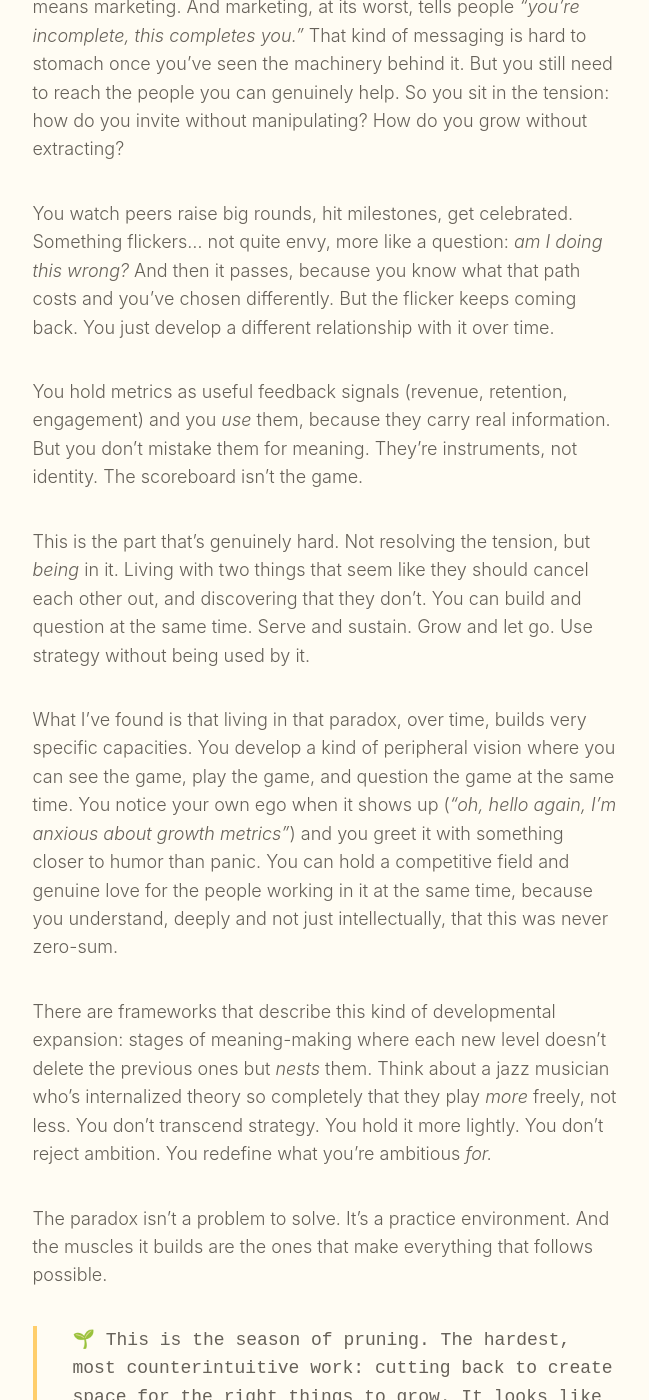
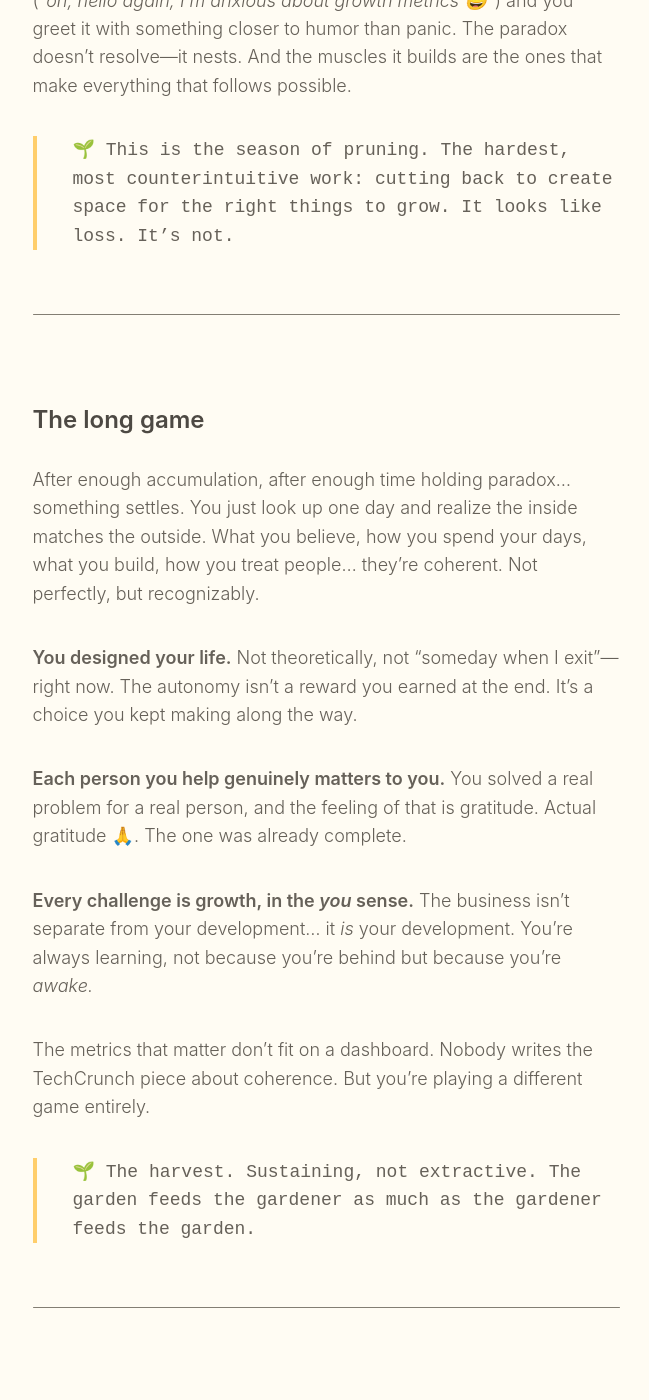
Before and after one commit to paulmederos/pm17, a Jekyll site: the page built from _posts/2026-02-26-purpose-driven-entrepreneurship.md, in a window 1280 px wide and 1400 px high, scrolled down 8060 px. Shown: the whole window, without its empty margins (314-963 px from the left). Built offline with Jekyll 4.4.1, drawn with Linux system fonts in a browser that asks for light colours; some web fonts are replaced; some of the changed text lies outside the part shown.

Commit message:
Editorial tightening pass + emoji across full article
Hunger (-30%):
- Cut hedging paragraph, fold best line into para 1
- Add 🤓 (glasses) and 🤘 (hoody)

Struggle (-40%):
- Merge Alysa + games paragraphs into one
- Cut "This matters because" throat-clearing
- Add 🎮 (games)

Accumulation (-10%):
- Cut "helping a hundred" comparison, trust "the one was
  already whole"

Narrowing:
- "Welcome to 'playing on hard mode' 😎" as closing mic-drop

Paradox (-40%):
- Cut jazz musician / developmental frameworks paragraph
- Collapse peripheral vision + ego into one paragraph
- "The paradox doesn't resolve—it nests." (one sentence does
  the work of a whole paragraph)
- Add 😅 (ego greeting)

Long game (-45%):
- Trust the bold declarations to land without re-explanation
- "Nobody writes the TechCrunch piece about coherence" (better
  callback to intro)
- Add 🙏 (gratitude)

Structure:
- Remove Act I/II/III labels (trail notes don't need screenplay
  ceremony)

https://claude.ai/code/session_01QhCz29cSLapAw2svC4Kms6

```diff
--- a/_posts/2026-02-26-purpose-driven-entrepreneurship.md
+++ b/_posts/2026-02-26-purpose-driven-entrepreneurship.md
@@ -17,9 +17,7 @@ These are my trail notes from that path, a collection of thoughts and notes that
 
 ## The hunger
 
-When you're starting out, you're so hungry!! the hunger is everything. You want to build, learn, grow, do all the things. You want to prove you can do it. You admire the people who've done it, the icons (yup, you'll get a pair of circular rimmed glasses) and founders (put on that hoody yo) who made something from nothing. You study their playbooks. You measure yourself against their metrics: revenue, users, valuation, title, reputation, resume, experience, etc etc.
-
-There's nothing wrong with any of that. The hunger is real, and it teaches you real things. How to ship. How to endure. How to show up when you don't want to. How to work with others. You learn to build... and building is a skill you'll carry forever.
+When you're starting out, you're so hungry!! the hunger is everything. You want to build, learn, grow, do all the things. You want to prove you can do it. You admire the people who've done it, the icons (yup, you'll get a pair of circular rimmed glasses 🤓) and founders (put on that hoody yo 🤘) who made something from nothing. You study their playbooks. You measure yourself against their metrics: revenue, users, valuation, title, reputation, resume, experience, etc etc. The hunger teaches you real things—how to ship, how to endure, how to show up when you don't want to—and building is a skill you'll carry forever.
 
 But underneath the hunger, there's a different signal. You'll feel it before you know what it is... it sounds something like: *Do I actually want to play this game? Is this it? or is this just what everyone's doing because everyone's doing it?*
 
@@ -27,21 +25,17 @@ But underneath the hunger, there's a different signal. You'll feel it before you
 
 ## First: your relationship with struggle
 
-Before any of the rest of this matters, there's something that nobody puts in the "how to be a founder" guides. Something that might change whether the purpose-driven path is even possible for the current version of you.
+Before any of the rest of this matters, there's something nobody puts in the "how to be a founder" guides.
 
 **You have to learn to love the struggle itself.**
 
-You've all seen [the clip of Alysa Liu talking about how she loves struggling](https://www.linkedin.com/posts/drbecky_i-love-struggling-when-i-heard-olympic-activity-7434617511125417984-REBM). You dont have to tolerate it, can't just white-knuckle through it: actually finding something you love in it, your mind craving the feeling that says *this is where growth happens, and growth is the point.*
+You've all seen [the clip of Alysa Liu talking about how she loves struggling](https://www.linkedin.com/posts/drbecky_i-love-struggling-when-i-heard-olympic-activity-7434617511125417984-REBM). You can't just white-knuckle through it: you have to find something you love in it, your mind craving the feeling that says *this is where growth happens, and growth is the point.* For me it was games and athletics—hours of dying on the same level, failing the same trick, going back in because you just wanna figure it out 🎮. Frustration *is* the practice.
 
-This might come from unexpected places. For me, it was games and athletics. Hours and hours of throwing yourself at something hard, dying on the same level, failing the same trick, and going back in. Because you love it so much, and you just wanna figure it out. you deal with that frustration, and frustration *is* the practice. The struggle means you're in it. It means you're getting better.
-
-This matters because everything that follows (the small daily choices, the paradoxes, the long invisible road) is hard. Not hard in the way a "16-hour hack all day" or "better figure this out in the next few weeks or I'm broke" kind way. Hard in the way that **questioning your own assumptions while everyone around you seems certain** is hard. If struggle feels like failure, you'll bail at the first identity-level challenge and run back to the default playbook. If struggle feels like signal... *I'm in it, I'm learning, I'm making progress*... then the whole path opens up.
+Everything that follows (the small daily choices, the paradoxes, the long invisible road) is hard. Not "16-hour hack" hard. Hard in the way that **questioning your own assumptions while everyone around you seems certain** is hard. If struggle feels like failure, you'll bail at the first identity-level challenge and run back to the default playbook. If struggle feels like signal... *I'm in it, I'm learning, I'm making progress*... then the whole path opens up.
 
 > 🌱 This is the quality of the soil. Before anything can grow here, this relationship with difficulty has to be in place. Everything else is downstream of it.
 
 ---
-
-**Act I**
 
 ## The accumulation
 
@@ -53,7 +47,7 @@ You share something valuable with someone who's technically a competitor (a real
 
 You say no to something that looks impressive on paper (the rocket ship startup, the big raise, the prestigious title) because something in you knows it doesn't fit. You can't fully articulate why. You just know. And that "knowing" costs you something, because everyone around you would have said yes.
 
-You help one person solve a real problem, actually solve it, in a *their-life-is-a-little-better-now* way... and the feeling is complete. Not a stepping stone. Not a proof of concept. Just: *I helped, and that matters.* You notice that helping a hundred people doesn't make you proportionally happier. It feels good, sure. But the one was already whole.
+You help one person solve a real problem, actually solve it, in a *their-life-is-a-little-better-now* way... and the feeling is complete. Not a stepping stone. Not a proof of concept. Just: *I helped, and that matters.* The one was already whole.
 
 You choose autonomy over prestige. Coherence over optimization. Learning over winning.
 
@@ -182,13 +176,11 @@ Two forces, pressing from different directions. Experience reveals the dead ends
 
 The hard part is the communication gap. You're standing in a corridor you can see perfectly, making decisions that feel obvious from where you are—and the people around you think you're being stubborn. Or overthinking. Or leaving money on the table. Research on expert-novice gaps shows this is structural, not personal.[^5] The curse of knowledge is that you can't un-know what you've seen, and you can't easily show someone else what's visible from where you're standing.
 
-Patrick and I like to call it "playing on hard mode" 😎 The decisions are often clearer than they've ever been—it's hard because almost nobody else can see the corridor you're in.
+The decisions are often clearer than they've ever been—it's hard because almost nobody else can see the corridor you're in. Welcome to "playing on hard mode" 😎
 
 > 🌱 The path gets narrower, and it gets more yours. Everything that grows here, you planted on purpose.
 
 ---
-
-**Act II**
 
 ## The paradox
 
@@ -198,37 +190,27 @@ Somewhere in the accumulation, you hit a different kind of challenge. It's not t
 
 You care about helping people. You also need to reach them, which means marketing. And marketing, at its worst, tells people *"you're incomplete, this completes you."* That kind of messaging is hard to stomach once you've seen the machinery behind it. But you still need to reach the people you can genuinely help. So you sit in the tension: how do you invite without manipulating? How do you grow without extracting?
 
-You watch peers raise big rounds, hit milestones, get celebrated. Something flickers... not quite envy, more like a question: *am I doing this wrong?* And then it passes, because you know what that path costs and you've chosen differently. But the flicker keeps coming back. You just develop a different relationship with it over time.
+You watch peers raise big rounds, hit milestones, get celebrated. Something flickers... not quite envy, more like a question: *am I doing this wrong?* And then it passes, because you know what that path costs and you've chosen differently.
 
-You hold metrics as useful feedback signals (revenue, retention, engagement) and you *use* them, because they carry real information. But you don't mistake them for meaning. They're instruments, not identity. The scoreboard isn't the game.
+You hold metrics as useful signals and you *use* them, because they carry real information. They're instruments, not identity. The scoreboard isn't the game.
 
-This is the part that's genuinely hard. Not resolving the tension, but *being* in it. Living with two things that seem like they should cancel each other out, and discovering that they don't. You can build and question at the same time. Serve and sustain. Grow and let go. Use strategy without being used by it.
-
-What I've found is that living in that paradox, over time, builds very specific capacities. You develop a kind of peripheral vision where you can see the game, play the game, and question the game at the same time. You notice your own ego when it shows up (*"oh, hello again, I'm anxious about growth metrics"*) and you greet it with something closer to humor than panic. You can hold a competitive field and genuine love for the people working in it at the same time, because you understand, deeply and not just intellectually, that this was never zero-sum.
-
-There are frameworks that describe this kind of developmental expansion: stages of meaning-making where each new level doesn't delete the previous ones but *nests* them. Think about a jazz musician who's internalized theory so completely that they play *more* freely, not less. You don't transcend strategy. You hold it more lightly. You don't reject ambition. You redefine what you're ambitious *for.*
-
-The paradox isn't a problem to solve. It's a practice environment. And the muscles it builds are the ones that make everything that follows possible.
+This is the part that's genuinely hard. Not resolving the tension, but *being* in it. You can build and question at the same time. Serve and sustain. Grow and let go. You notice your own ego when it shows up (*"oh, hello again, I'm anxious about growth metrics 😅"*) and you greet it with something closer to humor than panic. The paradox doesn't resolve—it nests. And the muscles it builds are the ones that make everything that follows possible.
 
 > 🌱 This is the season of pruning. The hardest, most counterintuitive work: cutting back to create space for the right things to grow. It looks like loss. It's not.
 
 ---
 
-**Act III**
-
 ## The long game
 
-After enough accumulation, after enough time holding paradox... something settles. Nothing as dramatic as an epiphany—you just look up one day and realize the inside matches the outside. What you believe, how you spend your days, what you build, how you treat people... they're coherent. Not perfectly, but recognizably.
+After enough accumulation, after enough time holding paradox... something settles. You just look up one day and realize the inside matches the outside. What you believe, how you spend your days, what you build, how you treat people... they're coherent. Not perfectly, but recognizably.
 
-And what you have is something the default path almost never produces.
+**You designed your life.** Not theoretically, not "someday when I exit"—right now. The autonomy isn't a reward you earned at the end. It's a choice you kept making along the way.
 
-**You designed your life.** Not theoretically, not "someday when I exit"—right now. You direct your time and your attention where you want them. You're not held hostage by unrealistic expectations from investors, a board, or a growth curve that demands you extract from your customers or from yourself. The autonomy isn't a reward you earned at the end. It's a choice you kept making along the way.
+**Each person you help genuinely matters to you.** You solved a real problem for a real person, and the feeling of that is gratitude. Actual gratitude 🙏. The one was already complete.
 
-**Each person you help genuinely matters to you.** They're not a data point or proof of product-market fit—you solved a real problem for a real person, and the feeling of that is gratitude. Actual gratitude. If you help more people, that's good too. It doesn't make you *happier*; the one was already complete. There's no savior complex operating here, no "I need to reach millions." Just: *I'm grateful for each person, and each one is a chance for me to learn and grow too.*
+**Every challenge is growth, in the *you* sense.** The business isn't separate from your development... it *is* your development. You're always learning, not because you're behind but because you're *awake.*
 
-**Every challenge is growth, in the *you* sense.** Growth as a human being, not a startup metric. Every hard conversation, every pivot, every moment of doubt is material. The business isn't separate from your development... it *is* your development. A practice container. You're always learning, always growing, not because you're behind but because you're *awake.*
-
-This is the long game. The metrics that matter (coherence, autonomy, genuine helpfulness, continuous learning) don't fit on a dashboard. The entrepreneur who's been walking this path for two decades, who could have taken the big-money road a dozen times and chose not to, isn't a failure by other standards. They're playing a different game entirely. One that most people don't know exists because nobody writes the TechCrunch piece about it.
+The metrics that matter don't fit on a dashboard. Nobody writes the TechCrunch piece about coherence. But you're playing a different game entirely.
 
 > 🌱 The harvest. Sustaining, not extractive. The garden feeds the gardener as much as the gardener feeds the garden.
 
```
